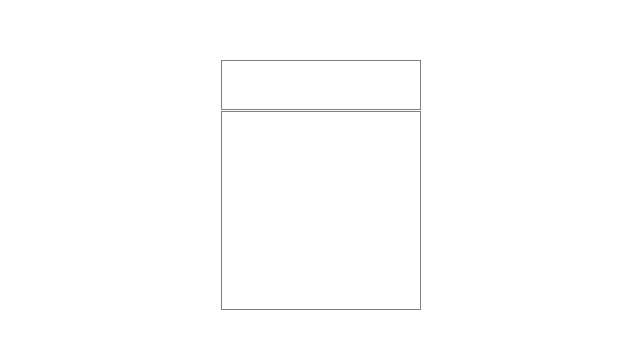
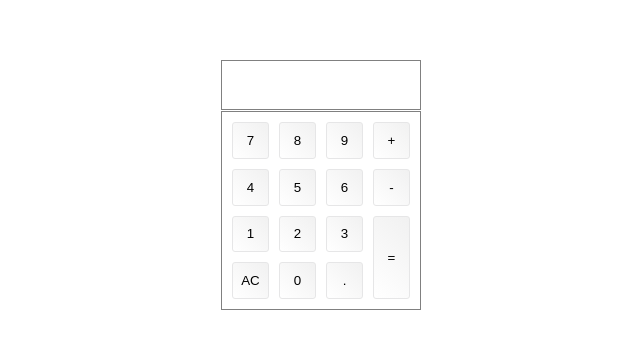
Before and after one commit to Beykipour/calc-simple-react, a React (Create React App) app: page / in a window 1280 px wide. Shown: the part 215-564 px from the top of the page, without its empty margins (319-959 px from the left). Built offline with nearby package versions, Linux system fonts and the light colour scheme.

Commit message:
Add keypad layout and styles

```diff
--- a/src/components/CalculatorKeypad.js
+++ b/src/components/CalculatorKeypad.js
@@ -6,6 +6,25 @@ class CalculatorKeypad extends React.PureComponent {
         return (
             <div className={'c-calculator__keypad'}>
 
+                <button className={"c-calculator__key c-calculator__key--num"} value="7">7</button>
+                <button className={"c-calculator__key c-calculator__key--num"} value="8">8</button>
+                <button className={"c-calculator__key c-calculator__key--num"} value="9">9</button>
+                <button className={"c-calculator__key c-calculator__key--operator"} value="+">+</button>
+
+                <button className={"c-calculator__key c-calculator__key--num"} value="4">4</button>
+                <button className={"c-calculator__key c-calculator__key--num"} value="5">5</button>
+                <button className={"c-calculator__key c-calculator__key--num"} value="6">6</button>
+                <button className={"c-calculator__key c-calculator__key--operator"} value="-">-</button>
+
+                <button className={"c-calculator__key c-calculator__key--num"} value="1">1</button>
+                <button className={"c-calculator__key c-calculator__key--num"} value="2">2</button>
+                <button className={"c-calculator__key c-calculator__key--num"} value="3">3</button>
+                <button className={"c-calculator__key c-calculator__key--equal"} value="=">=</button>
+
+                <button className={"c-calculator__key c-calculator__key--ac"} value="ac">AC</button>
+                <button className={"c-calculator__key c-calculator__key--num"} value="0">0</button>
+                <button className={"c-calculator__key c-calculator__key--decimal"} value=".">.</button>
+
             </div>
         );
     }
--- a/src/styles/app.scss
+++ b/src/styles/app.scss
@@ -2,11 +2,8 @@
 
 @import 'tools/tools.text-truncate';
 @import 'tools/tools.bem';
-@import 'tools/tools.flex';
 
 @import 'generic/generic.reset';
 
-@import 'objects/objects.btn';
-
 @import 'components/components.app';
 @import 'components/components.caculator';
--- a/src/styles/components/_components.app.scss
+++ b/src/styles/components/_components.app.scss
@@ -1,9 +1,7 @@
 .c-app {
   width: 100vw;
   height: 100vh;
-
-  @include flex(
-          $align: center,
-          $justify: center
-  )
+  display: flex;
+  align-items: center;
+  justify-content: center;
 }
--- a/src/styles/components/_components.caculator.scss
+++ b/src/styles/components/_components.caculator.scss
@@ -1,9 +1,8 @@
 .c-calculator {
   width: 200px;
   height: 250px;
-  @include flex(
-          $direction: column
-  );
+  display: flex;
+  flex-direction: column;
 
   @include e(display) {
     border: solid 1px gray;
@@ -12,7 +11,36 @@
   }
 
   @include e(keypad) {
+    padding: 10px;
     border: solid 1px gray;
     flex-grow: 1;
+    display: grid;
+    grid-template-columns: repeat(4, 1fr);
+    grid-gap: 10px;
+  }
+
+  @include e(key) {
+    cursor: pointer;
+    user-select: none;
+    transition: all 0.3s ease-in-out;
+    outline: none;
+    display: flex;
+    justify-content: center;
+    align-items: center;
+    border: solid 1px rgb(230, 230, 231);
+    border-radius: 3px;
+    background: linear-gradient(45deg, white, #f1f1f1);
+
+    &:hover {
+      box-shadow: 1px 1px 5px 1px rgba(0, 0, 0, 0.1);
+      background: linear-gradient(135deg, white, #f1f1f1);
+    }
+
+    @include m(equal) {
+      grid-row-start: 3;
+      grid-row-end: 5;
+      grid-column-start: 4;
+      grid-column-end: 5;
+    }
   }
 }
--- a/src/styles/generic/_generic.reset.scss
+++ b/src/styles/generic/_generic.reset.scss
@@ -1,16 +1,10 @@
-* {
+html {
+  box-sizing: border-box;
+  font-size: 62.5%;
+}
+
+*, *::before, *::after {
+  box-sizing: inherit;
   margin: 0;
   padding: 0;
-  outline: none;
-  box-sizing: border-box;
 }
-
-html,
-body {
-  font-family: $global-font;
-  font-weight: $global-font-weight;
-  direction: ltr;
-  scroll-behavior: smooth;
-  -webkit-font-smoothing: antialiased;
-  -moz-osx-font-smoothing: grayscale;
-}
--- a/src/styles/objects/_objects.btn.scss
+++ /dev/null
@@ -1,16 +0,0 @@
-%btn-default{
-  white-space: nowrap;
-  cursor: pointer;
-  user-select: none;
-  transition: all 0.3s ease-in-out;
-  display: inline-block;
-  background: none;
-  outline: none;
-  position: relative;
-  padding: 0;
-  text-align: center;
-  line-height: $global-line-height;
-  border: solid 1px rgb(230, 230, 231);
-  border-radius: 3px;
-  text-decoration: none;
-}
--- a/src/styles/tools/_tools.flex.scss
+++ /dev/null
@@ -1,19 +0,0 @@
-@mixin flex($align: '', $justify: '', $wrap: '', $direction: '') {
-  display: flex;
-
-  @if ($align != '') {
-    align-items: $align;
-  }
-
-  @if($justify != ''){
-    justify-content: $justify;
-  }
-
-  @if($wrap != ''){
-    flex-wrap: $wrap;
-  }
-
-  @if($direction != ''){
-    flex-direction: $direction;
-  }
-}
```
